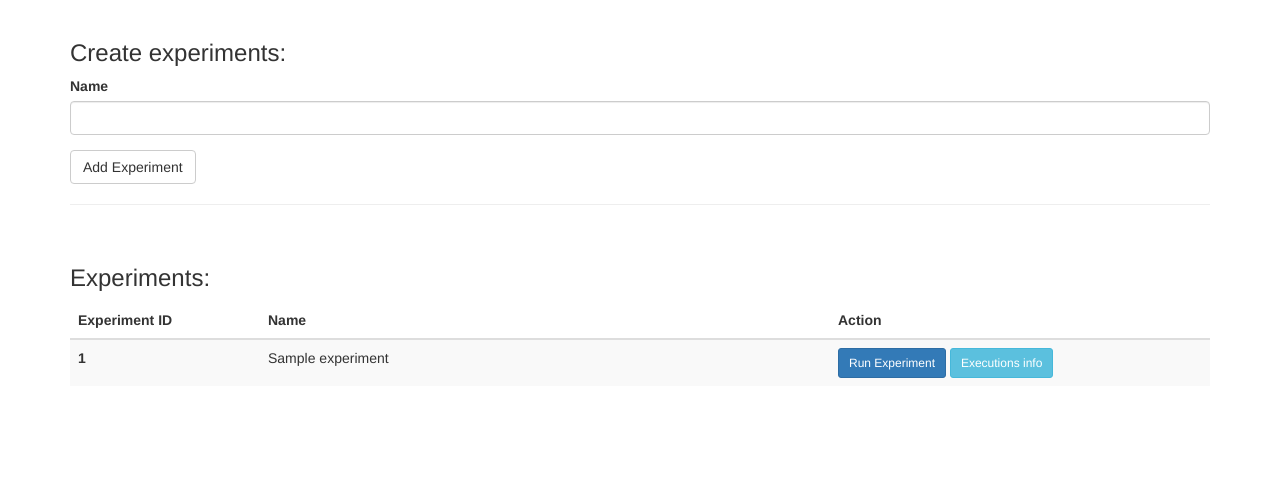
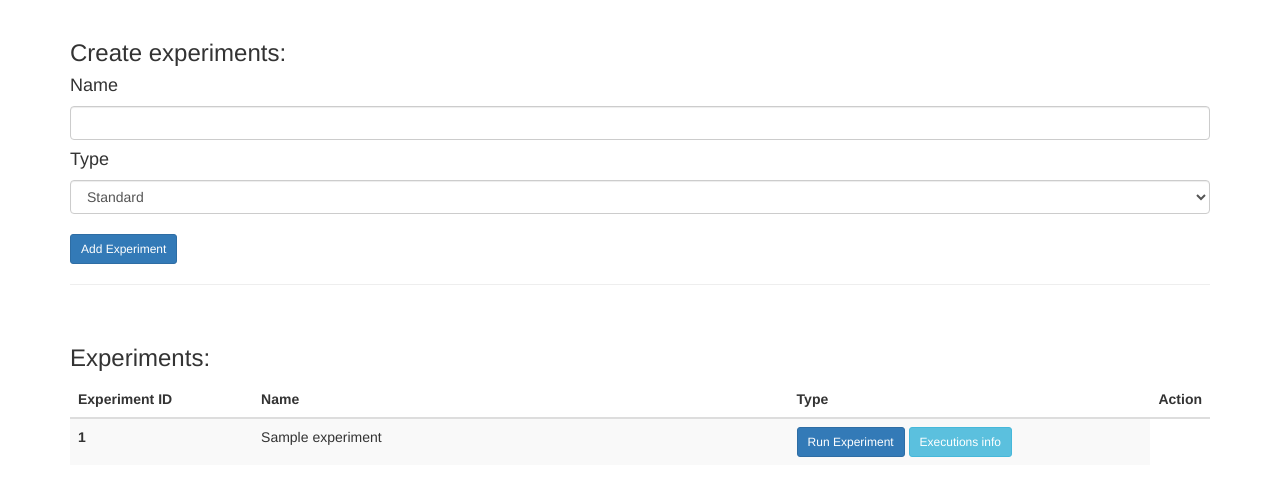
Before and after one commit to 6G-SANDBOX/portal, a Flask app: page / in a window 1280 px wide. Shown: the part 52-548 px from the top of the page. Run offline with Flask 2, Linux system fonts and the light colour scheme; a user stored in the database is signed in; tables that the repository leaves empty hold one stand-in row (values such as "Sample post"); some libraries are stand-ins or nearby versions.

Commit message:
Add Type selection in create Experiment's form

```diff
--- a/app/main/forms.py
+++ b/app/main/forms.py
@@ -1,10 +1,11 @@
 from flask_wtf import FlaskForm
-from wtforms import StringField, SubmitField, HiddenField
-from wtforms.validators import  DataRequired
+from wtforms import StringField, SubmitField, HiddenField, SelectField
+from wtforms.validators import DataRequired
 
 
 class ExperimentForm(FlaskForm):
-    name = StringField('Name', validators=[DataRequired()])
+    name = StringField('name', validators=[DataRequired()])
+    type = SelectField(u'type', choices=[('Standard', 'Standard'), ('Custom', 'Custom')])
     submit = SubmitField('Add Experiment')
 
 
--- a/app/main/routes.py
+++ b/app/main/routes.py
@@ -14,7 +14,7 @@
 def index():
     form = ExperimentForm()
     if form.validate_on_submit():
-        experiment = Experiment(name=form.name.data, author=current_user)
+        experiment = Experiment(name=form.name.data, author=current_user, unattended=True, type=form.type.data)
         db.session.add(experiment)
         db.session.commit()
         flash('Your experiment has been created')
--- a/app/templates/index.html
+++ b/app/templates/index.html
@@ -3,9 +3,18 @@
 
 {% block app_content %}
 <h3>Create experiments:</h3>
-    {% if form %}
-        {{ wtf.quick_form(form) }}
-    {% endif %}
+<form id="form" method="post">
+    {{ form.hidden_tag() }}
+    <h4>Name</h4>
+    <input class="form-control" type="text" name="name"/>
+    <h4>Type</h4>
+    <select class="form-control" name="type">
+        <option value="Standard" selected>Standard</option>
+        <option value="Custom" disabled>Custom</option>
+    </select>
+    </br>
+    <button type="submit" name="submit" class="btn btn-primary btn-sm">Add Experiment</button>
+</form>
 <hr>
 </br>
 <h3>Experiments:</h3>
@@ -14,6 +23,7 @@
     <tr>
         <th>Experiment ID</th>
         <th>Name</th>
+        <th>Type</th>
         <th>Action</th>
     </tr>
     </thead>
```
Lines whose indentation alone changed are shown as unchanged.
